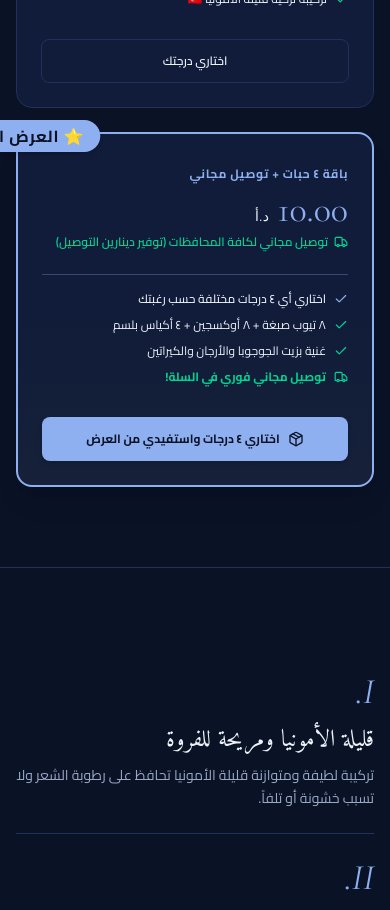
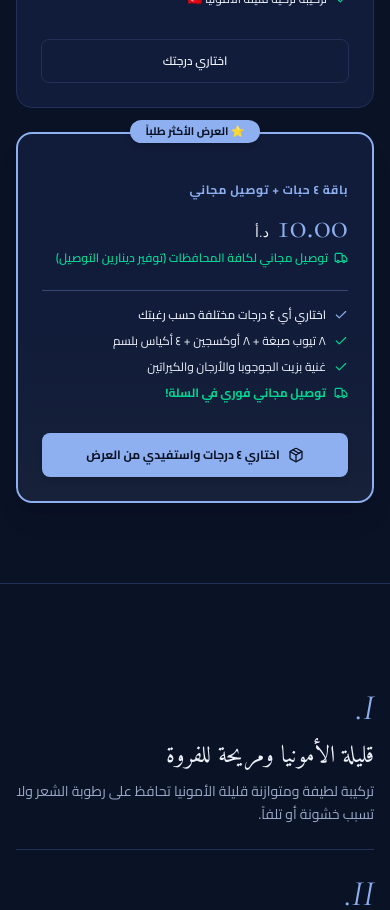
Before and after one commit to sadeenmoh/colorspace-store, a React (Vite) app: page / in a window 390 px wide. Shown: the part 7380-8290 px from the top of the page. Built offline with nearby package versions, Linux system fonts and the light colour scheme.

Commit message:
fix: BundlesSection badge full text, no cut-off on mobile

```diff
--- a/src/components/BundlesSection.tsx
+++ b/src/components/BundlesSection.tsx
@@ -69,10 +69,12 @@ export const BundlesSection: React.FC<BundlesSectionProps> = ({ lang }) => {
           </div>
 
           {/* Card 2: Featured Hero Bundle - 4 Boxes Free Delivery */}
-          <div className="relative rounded-2xl p-6 sm:p-8 bg-gradient-to-b from-[var(--bg2)] via-[var(--bg2)] to-[var(--gold)]/10 border-2 border-[var(--gold)] shadow-xl shadow-[var(--gold)]/10 flex flex-col justify-between transform md:-translate-y-2">
-            {/* Best Seller Ribbon */}
-            <div className="absolute -top-3.5 start-1/2 -translate-x-1/2 px-4 py-1 rounded-full bg-[var(--gold)] text-[var(--on-gold)] text- font-bold uppercase tracking-wider shadow-md whitespace-nowrap">
-              {isEn ? '⭐ Most Popular Offer' : '⭐ العرض الأكثر طلباً'}
+          <div className="relative rounded-2xl p-6 sm:p-8 pt-10 bg-gradient-to-b from-[var(--bg2)] via-[var(--bg2)] to-[var(--gold)]/10 border-2 border-[var(--gold)] shadow-xl shadow-[var(--gold)]/10 flex flex-col justify-between transform md:-translate-y-2 overflow-visible">
+            {/* Best Seller Ribbon - FIXED: centered with flex, no translate cut-off */}
+            <div className="absolute -top-3.5 inset-x-0 flex justify-center pointer-events-none">
+              <span className="px-4 py-1.5 rounded-full bg-[var(--gold)] text-[var(--on-gold)] text-[11px] sm:text-xs font-bold whitespace-nowrap shadow-md max-w-[92%] text-center leading-none">
+                {isEn ? '⭐ Most Popular Offer' : '⭐ العرض الأكثر طلباً'}
+              </span>
             </div>
 
             <div>
```
